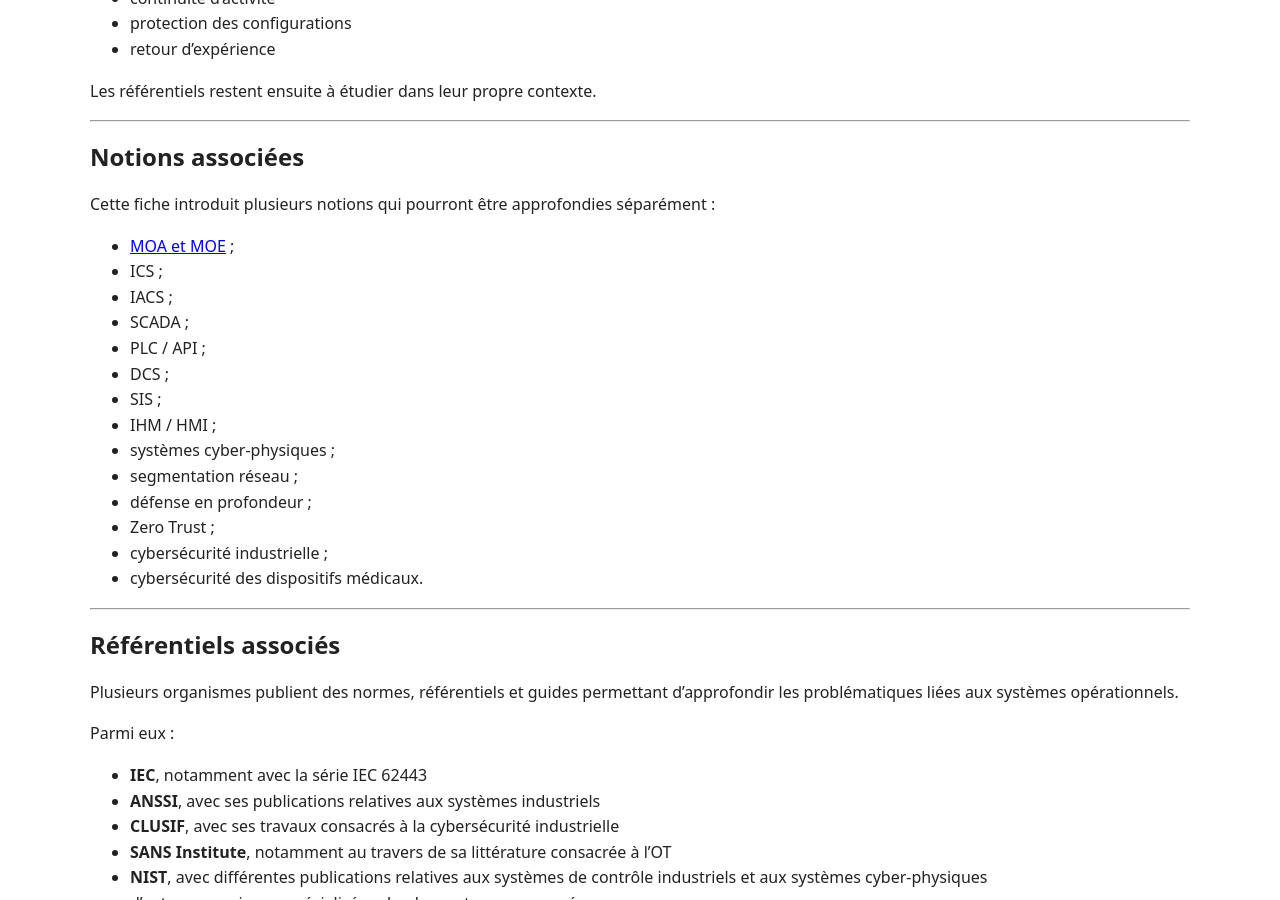
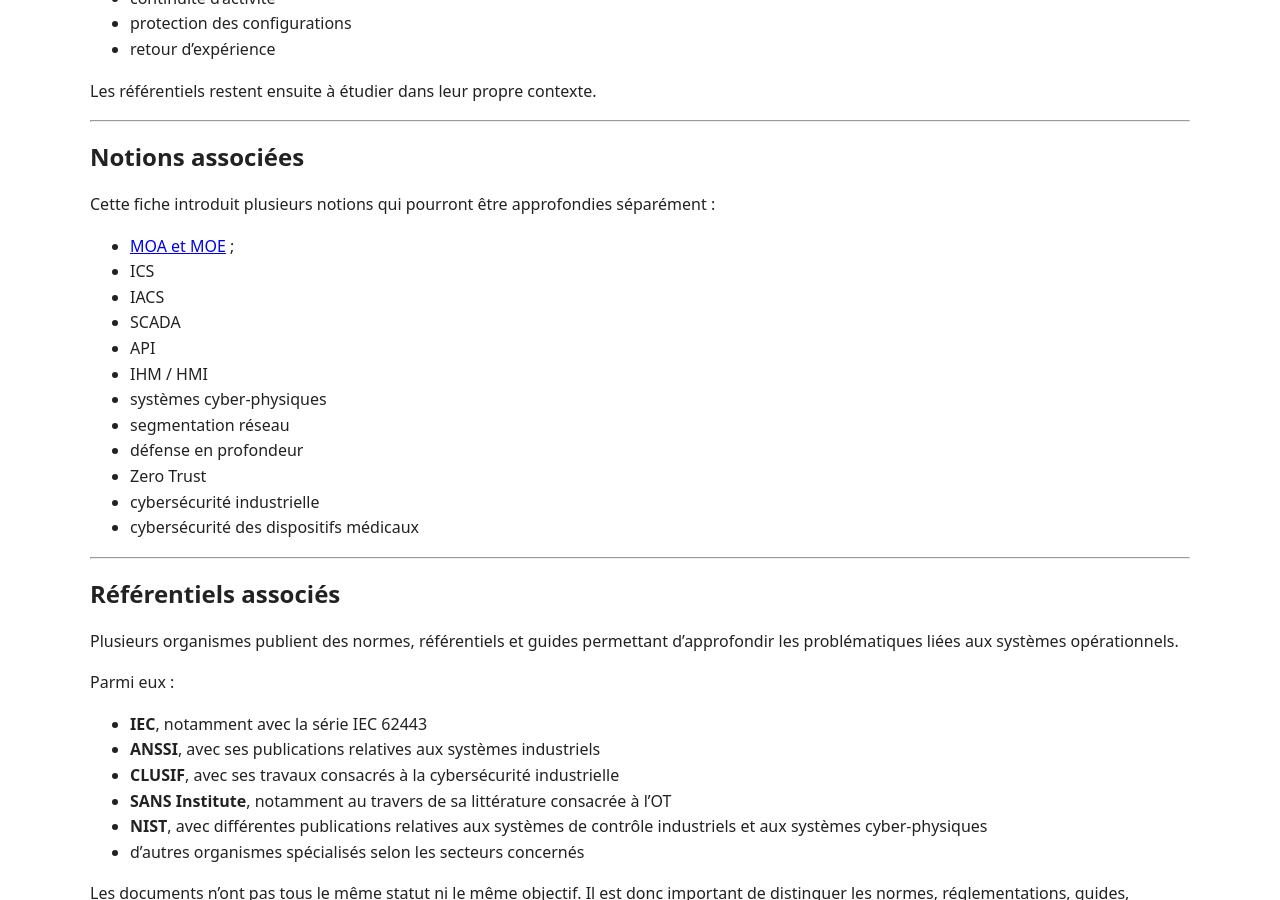
Before and after one commit to Cybrep/cyberreperes.github.io, a Jekyll site: the page built from comprendre/OT.md, in a window 1280 px wide and 900 px high, scrolled down 7122 px. Built offline with Jekyll 4.4.1, drawn with Linux system fonts in a browser that asks for light colours.

Commit message:
Correction de la page OT

```diff
--- a/comprendre/OT.md
+++ b/comprendre/OT.md
@@ -294,19 +294,17 @@
 Cette fiche introduit plusieurs notions qui pourront être approfondies séparément :
 
 - [MOA et MOE](moa-moe.md) ;
-- ICS ;
-- IACS ;
-- SCADA ;
-- PLC / API ;
-- DCS ;
-- SIS ;
-- IHM / HMI ;
-- systèmes cyber-physiques ;
-- segmentation réseau ;
-- défense en profondeur ;
-- Zero Trust ;
-- cybersécurité industrielle ;
-- cybersécurité des dispositifs médicaux.
+- ICS
+- IACS
+- SCADA
+- API
+- IHM / HMI
+- systèmes cyber-physiques
+- segmentation réseau
+- défense en profondeur
+- Zero Trust
+- cybersécurité industrielle
+- cybersécurité des dispositifs médicaux
 
 ---
 
```
